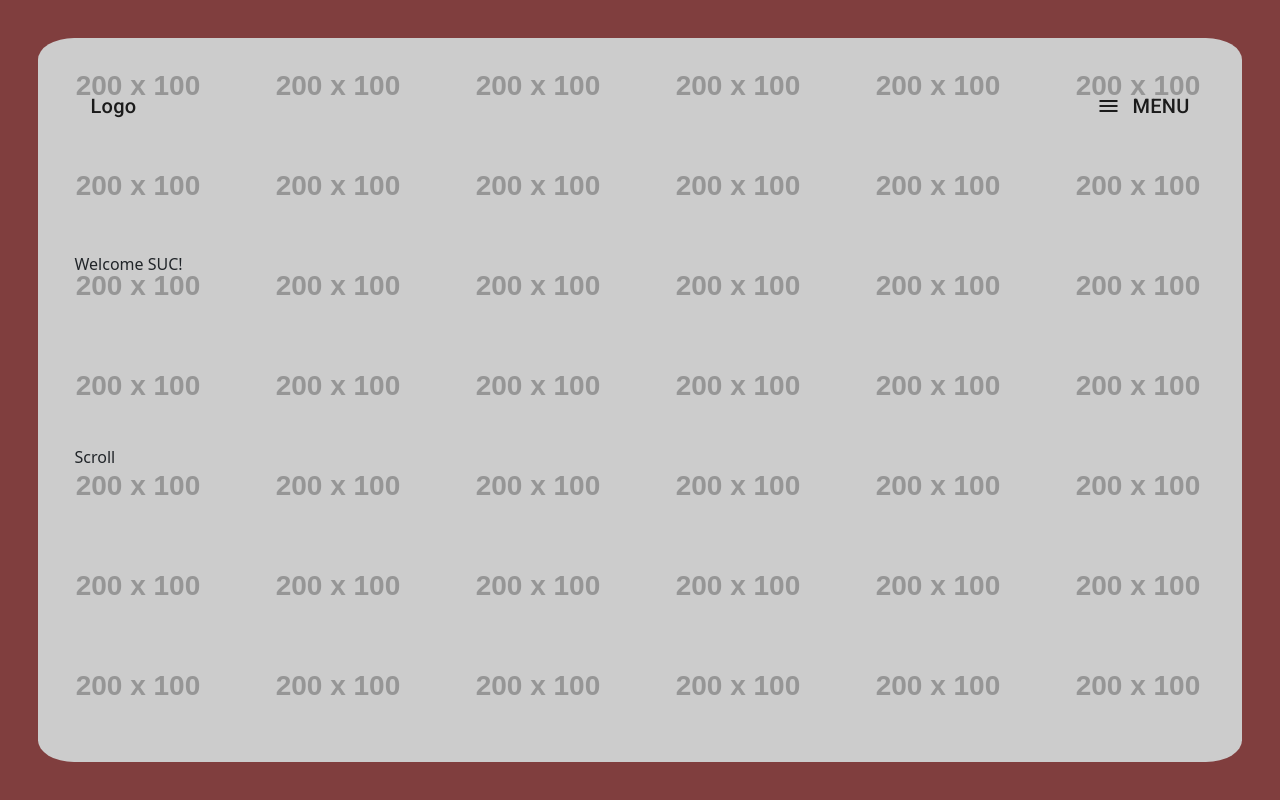
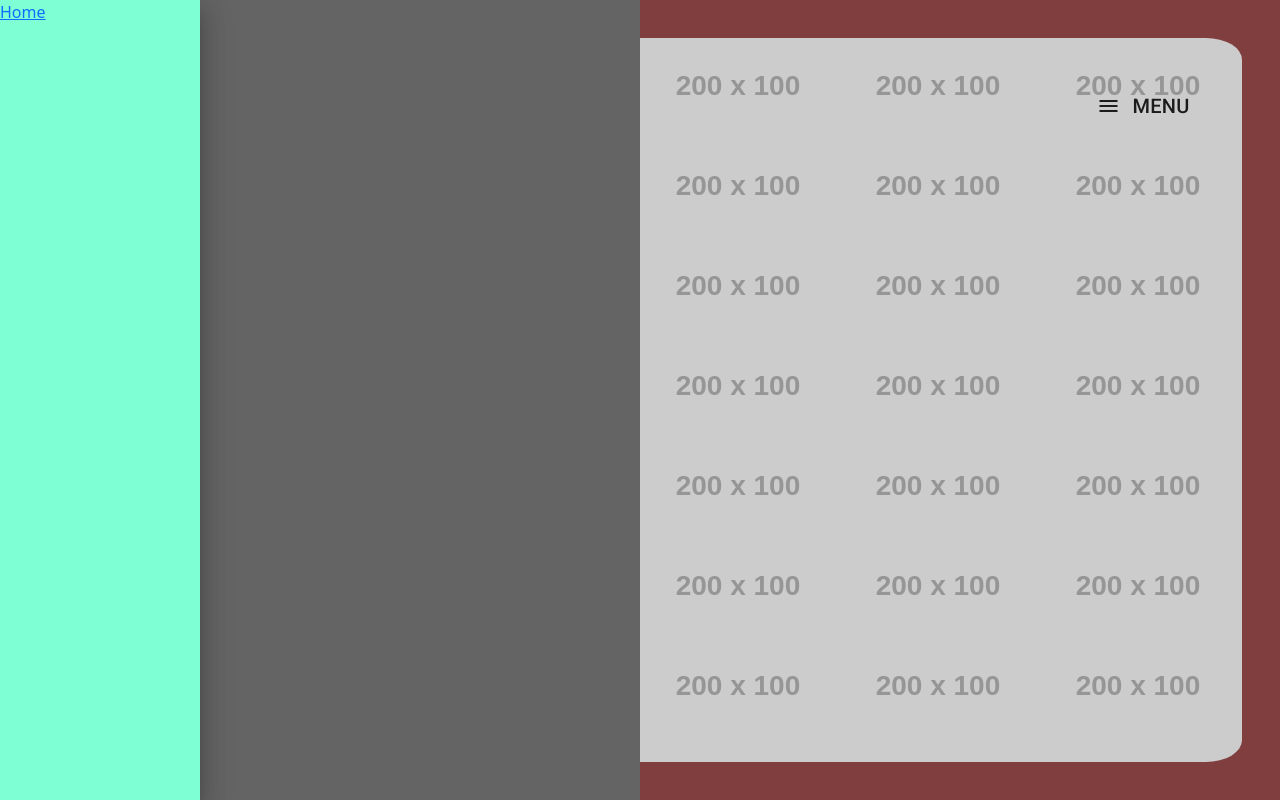
Before and after one commit to Elzohary/ContractingCompanyManagmentWebApp, an Angular app: page / in a window 1280 px wide. Built offline with nearby package versions, Linux system fonts and the light colour scheme.

Commit message:
header-sidenav-v1

```diff
--- a/src/app/public-company-profie/Shared/Components/header/header.component.html
+++ b/src/app/public-company-profie/Shared/Components/header/header.component.html
@@ -4,7 +4,7 @@
   </div>
 
   <div class="menu">
-    <button mat-icon-button class="example-icon" aria-label="Example icon-button with menu icon">
+    <button (click)="isOpened=!isOpened" mat-icon-button class="example-icon" aria-label="Example icon-button with menu icon">
       <mat-icon>menu</mat-icon>
     </button>
     <span>MENU</span>
@@ -13,10 +13,12 @@
 </mat-toolbar>
 
 
-  <mat-sidenav-container>
-    <mat-sidenav mode="over" align="start" opened>
-      Sidenav content
-    </mat-sidenav>
-    <!-- Body -->
+<mat-sidenav-container>
+  <mat-sidenav  [(opened)]="isOpened" mode="push">
+    <a>Home</a>
+  </mat-sidenav>
 
-  </mat-sidenav-container>
+  <mat-sidenav-content disable>
+    End
+  </mat-sidenav-content>
+</mat-sidenav-container>
--- a/src/app/public-company-profie/Shared/Components/header/header.component.scss
+++ b/src/app/public-company-profie/Shared/Components/header/header.component.scss
@@ -15,3 +15,21 @@ mat-toolbar {
   align-items: center;
   align-content: center;
 }
+
+mat-sidenav-container {
+  height: 100%;
+  width: 50%;
+  top: 0;
+  left: 0;
+  position: absolute;
+}
+
+mat-sidenav {
+  width: 200px;
+  background-color: aquamarine;
+}
+
+mat-sidenav-content {
+  display: none;
+  visibility: hidden;
+}
--- a/src/app/public-company-profie/Shared/Components/header/header.component.ts
+++ b/src/app/public-company-profie/Shared/Components/header/header.component.ts
@@ -6,4 +6,5 @@ import { Component } from '@angular/core';
   styleUrls: ['./header.component.scss']
 })
 export class HeaderComponent {
+  isOpened : boolean = true;
 }
--- a/src/app/public-company-profie/Shared/shared.module.ts
+++ b/src/app/public-company-profie/Shared/shared.module.ts
@@ -1,5 +1,6 @@
 import { NgModule } from '@angular/core';
 import { CommonModule } from '@angular/common';
+import { FormsModule } from '@angular/forms';
 
 import { HeaderComponent } from './Components/header/header.component';
 
@@ -16,6 +17,7 @@ import {MatButtonModule} from '@angular/material/button';
   ],
   imports: [
     CommonModule,
+    FormsModule,
     MatSidenavModule,
     MatToolbarModule,
     MatIconModule,
```
